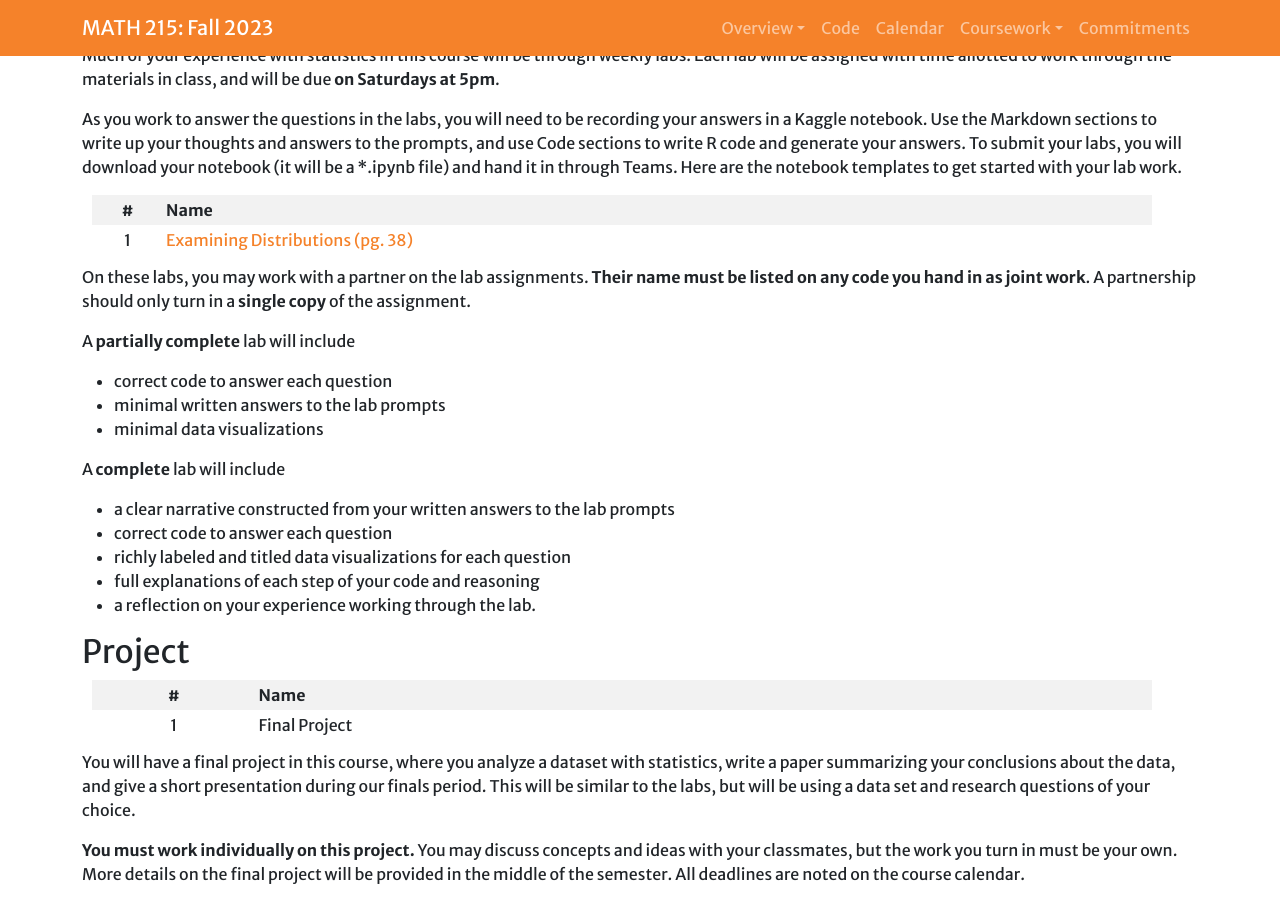
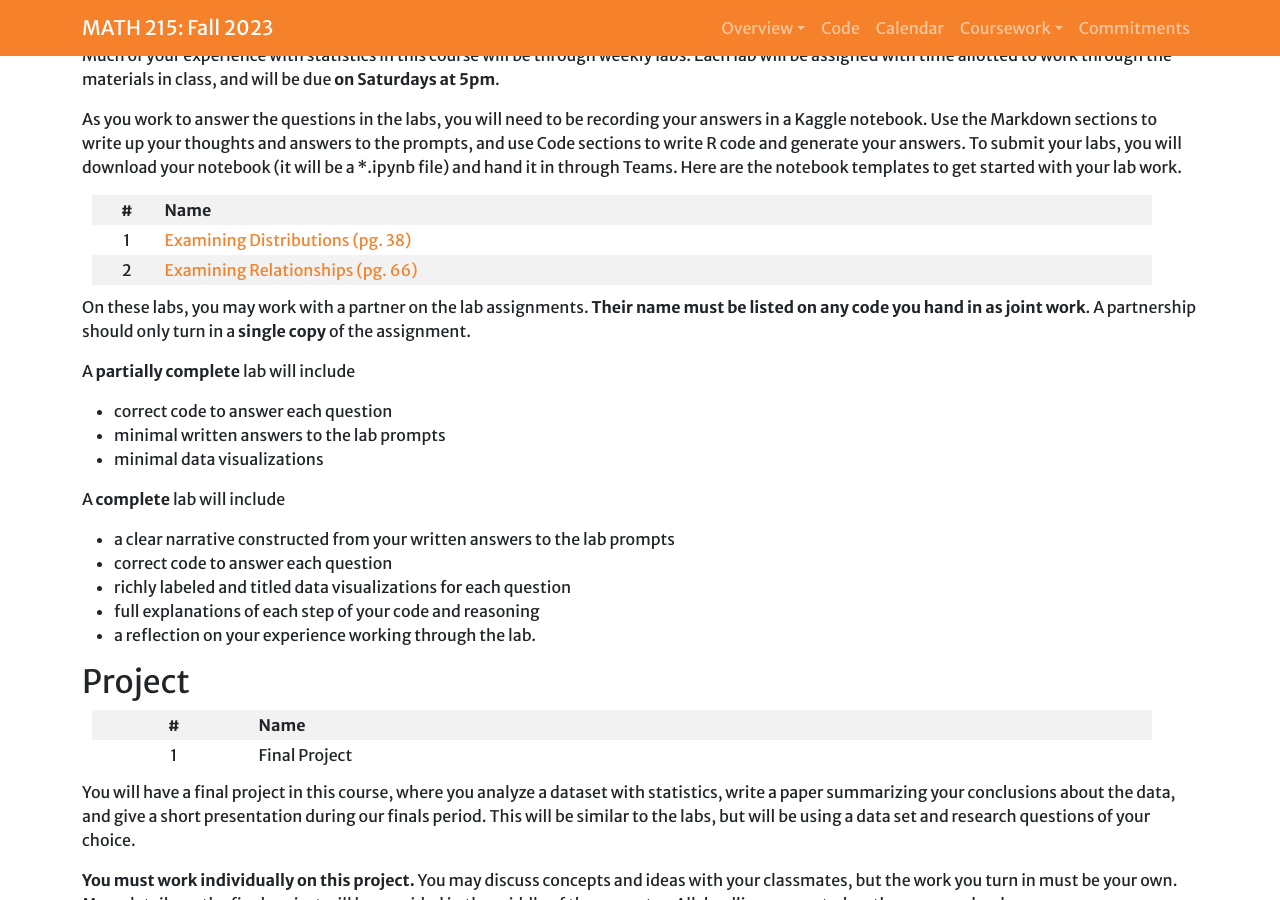
Before and after one commit to Hendrix-CS/math215, a Jekyll site: the page built from index.md, in a window 1280 px wide and 900 px high, scrolled down 2975 px. Built offline with Jekyll 4.4.1, drawn with Linux system fonts in a browser that asks for light colours; a script that is not in the unit is left out.

Commit message:
Lab 2 added

```diff
--- a/index.md
+++ b/index.md
@@ -119,6 +119,7 @@ As you work to answer the questions in the labs, you will need to be recording y
 | #  | Name |
 |:--:|-----|
 |1 | [Examining Distributions (pg. 38)](https://www.kaggle.com/code/markgoadrich/math-215-lab-1-examining-distributions) |
+|2 | [Examining Relationships (pg. 66)](https://www.kaggle.com/markgoadrich/math-215-lab-2-examining-relationships) |
 
 On these labs, you may work with a partner on the lab assignments. **Their name must be listed on any code you hand in as joint work**. A partnership should only turn in a **single copy** of the assignment.
 
```
